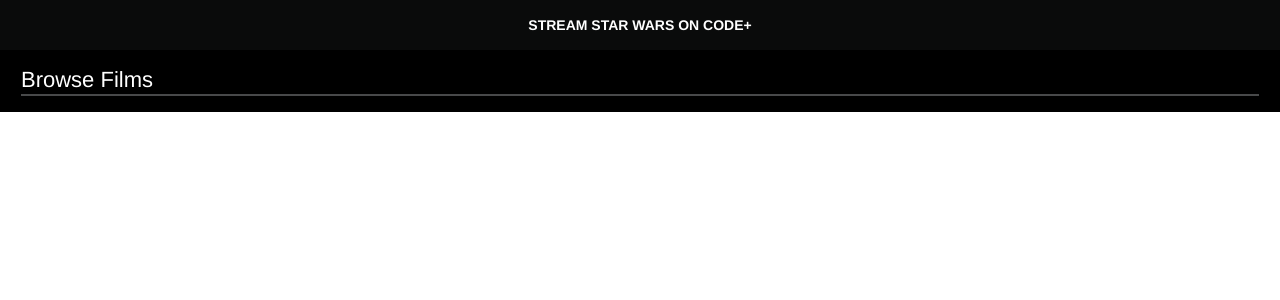
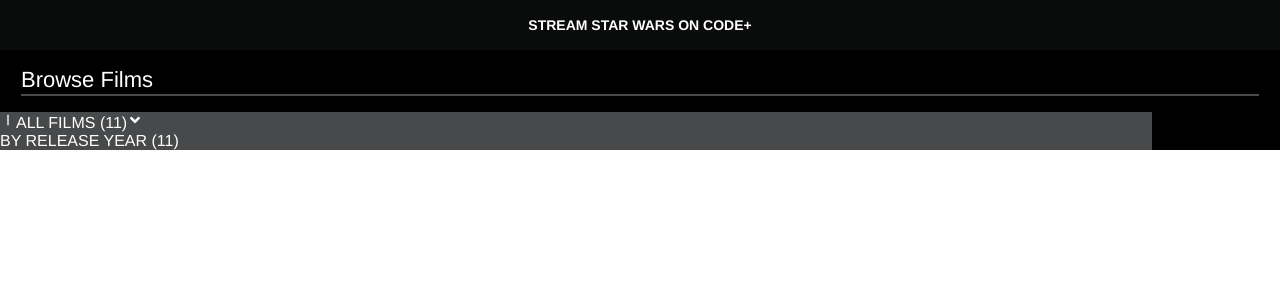
Before and after one commit to davidbonora/react-team-project, a React (Create React App) app: page / in a window 1280 px wide. Shown: the top 300 px of the page. Built offline with nearby package versions, Linux system fonts and the light colour scheme; the HTML template or start-up script is replaced by a standard one.

Commit message:
atascado en drop down

```diff
--- a/package.json
+++ b/package.json
@@ -11,6 +11,7 @@
     "@testing-library/user-event": "^13.5.0",
     "react": "^18.2.0",
     "react-dom": "^18.2.0",
+    "react-icons": "^4.7.1",
     "react-router-dom": "^6.6.1",
     "react-scripts": "5.0.1",
     "web-vitals": "^2.1.4"
--- a/src/App.js
+++ b/src/App.js
@@ -1,12 +1,14 @@
 import BrowseFilms from "./components/films/BrowseFilms";
 import FilmsTitleContainer from "./components/films/FilmsTitleContainer";
+import InputAndCards from "./components/films/InputAndCards";
 
 function App() {
   return (
-<>
-<FilmsTitleContainer />
-<BrowseFilms />
-</>
+    <>
+      <FilmsTitleContainer />
+      <BrowseFilms />
+      <InputAndCards />
+    </>
   );
 }
 
--- /dev/null
+++ b/src/components/films/InputAndCards.js
@@ -0,0 +1,24 @@
+import classes from "./InputAndCards.module.css";
+import { FaAngleDown } from "react-icons/fa";
+import { TbMinusVertical } from "react-icons/tb";
+
+function InputAndCards() {
+  return (
+    <div className={classes.bound_vertical}>
+      <div className={classes.filters_container}>
+        <div className="header">
+          <TbMinusVertical className={classes.minus_vertical} />
+          <span>ALL FILMS (11)</span>
+          <FaAngleDown className={classes.arrow_down} />
+        </div>
+        <div>
+          <ul className={classes.films_list}>
+            <li className={classes.release}>BY RELEASE YEAR (11)</li>
+          </ul>
+        </div>
+      </div>
+    </div>
+  );
+}
+
+export default InputAndCards;
--- /dev/null
+++ b/src/components/films/InputAndCards.module.css
@@ -0,0 +1,21 @@
+.bound_vertical {
+  background-color: black;
+}
+li {
+  list-style: none;
+}
+.filters_container {
+  width: 90%;
+  background-color: #48494a;
+  font-size: 16px;
+  font-weight: 500;
+  font-family: "DIN Next W01 Medium", Helvetica, Arial, sans-serif;
+  color: #fff;
+  /* display: flex;
+  justify-content: space-between;
+  padding: 1em; */
+}
+.films_list {
+  transition: 0.3s;
+  overflow: hidden;
+}
```
Also changed, not shown: 1 other file (tests, documents, lock files or other folders).
